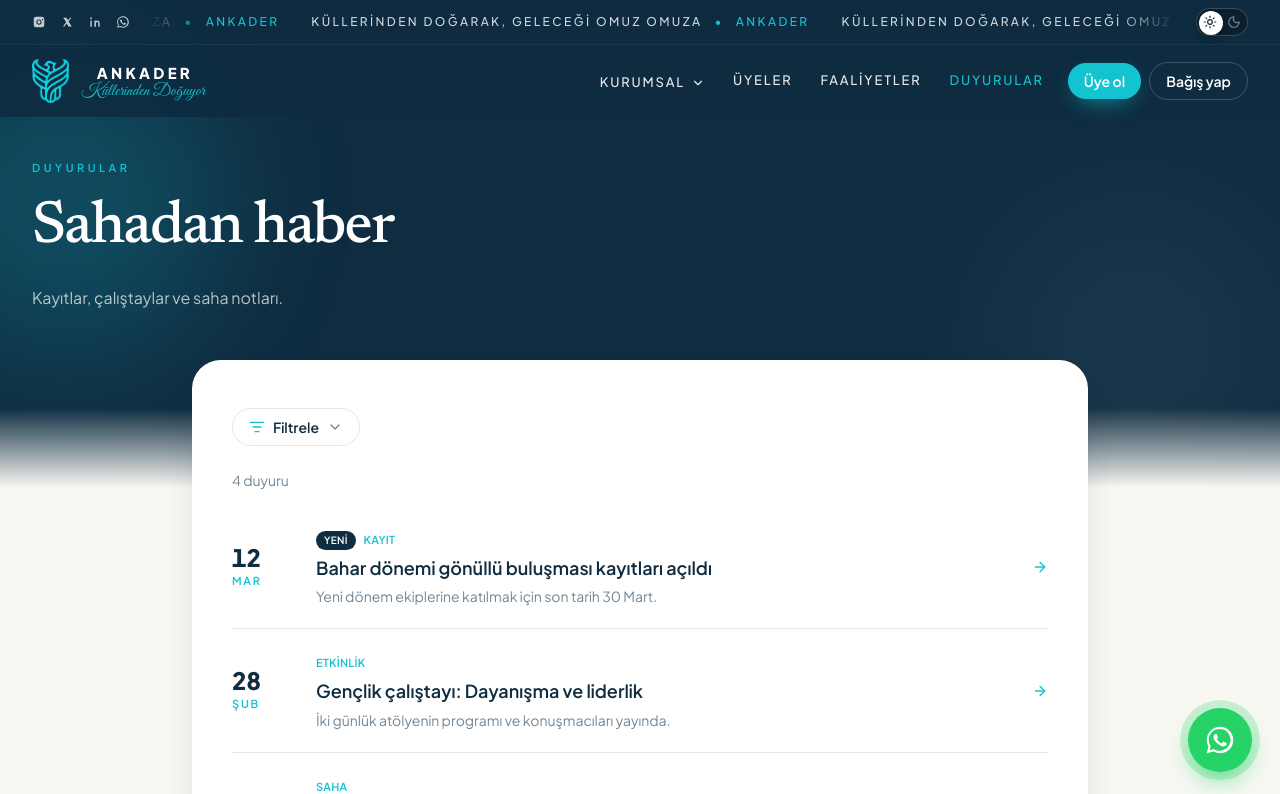
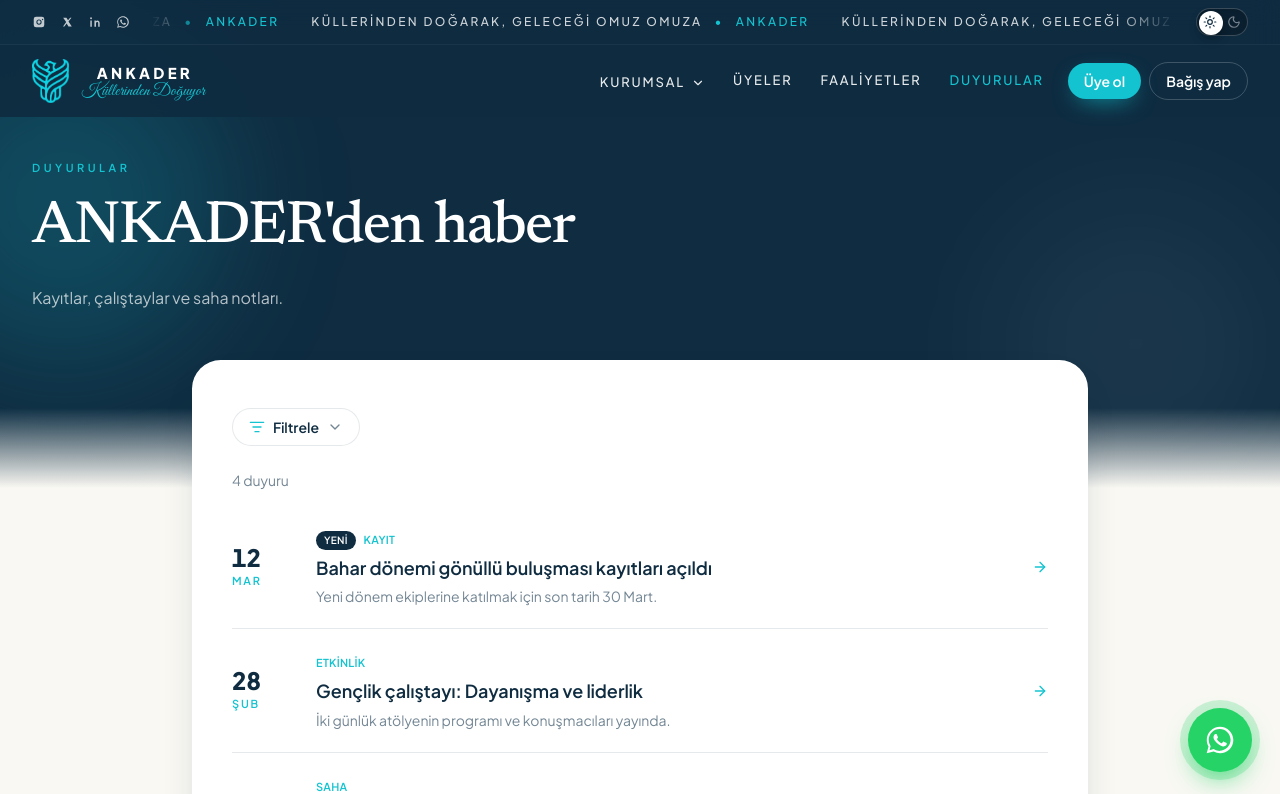
Before and after one commit to omerekin34/ankader, a Next.js app in the folder ankader-site/: page /duyurular in a window 1280 px wide. Shown: the top 794 px of the page. Built offline with nearby package versions, Linux system fonts and the light colour scheme.

Commit message:
ankader11

```diff
--- a/ankader-site/app/duyurular/page.tsx
+++ b/ankader-site/app/duyurular/page.tsx
@@ -32,7 +32,7 @@ export default async function DuyurularPage() {
       <main>
         <PageHero
           eyebrow="Duyurular"
-          title="Sahadan haber"
+          title={site.home.newsTitle}
           text="Kayıtlar, çalıştaylar ve saha notları."
         />
 
--- a/ankader-site/data/site.json
+++ b/ankader-site/data/site.json
@@ -52,7 +52,7 @@
     "boardEyebrow": "03 — Yönetim",
     "boardTitle": "Yönetim Kurulu",
     "newsEyebrow": "04 — Duyurular",
-    "newsTitle": "Sahadan haber",
+    "newsTitle": "ANKADER'den haber",
     "joinEyebrow": "Bu masada yerin var",
     "joinTitle": "Öğrenciysen, gönüllüysen veya destek olmak istiyorsan kapı açık."
   },
--- a/ankader-site/lib/site-defaults.ts
+++ b/ankader-site/lib/site-defaults.ts
@@ -46,7 +46,7 @@ export const defaultSite: SiteData = {
     boardEyebrow: "03 — Yönetim",
     boardTitle: "Yönetim Kurulu",
     newsEyebrow: "04 — Duyurular",
-    newsTitle: "Sahadan haber",
+    newsTitle: "ANKADER'den haber",
     joinEyebrow: "Bu masada yerin var",
     joinTitle: "Öğrenciysen, gönüllüysen veya destek olmak istiyorsan kapı açık.",
   },
```
